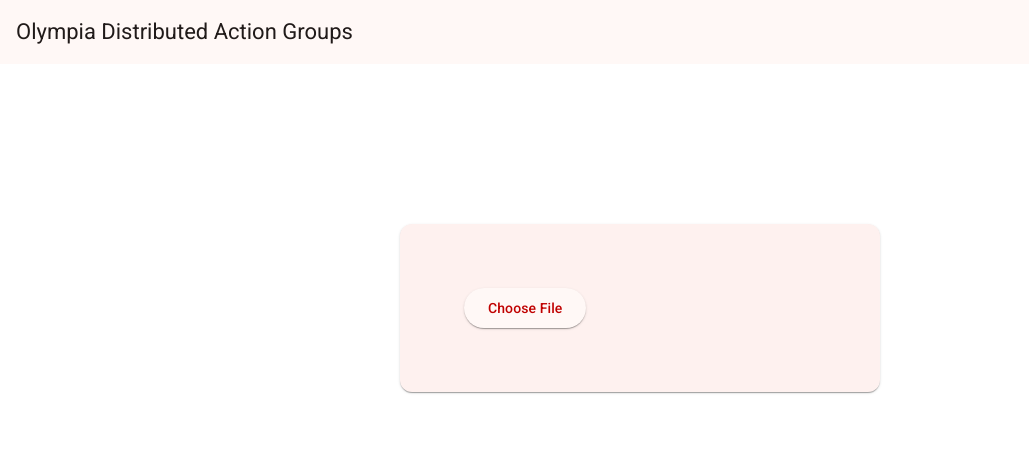
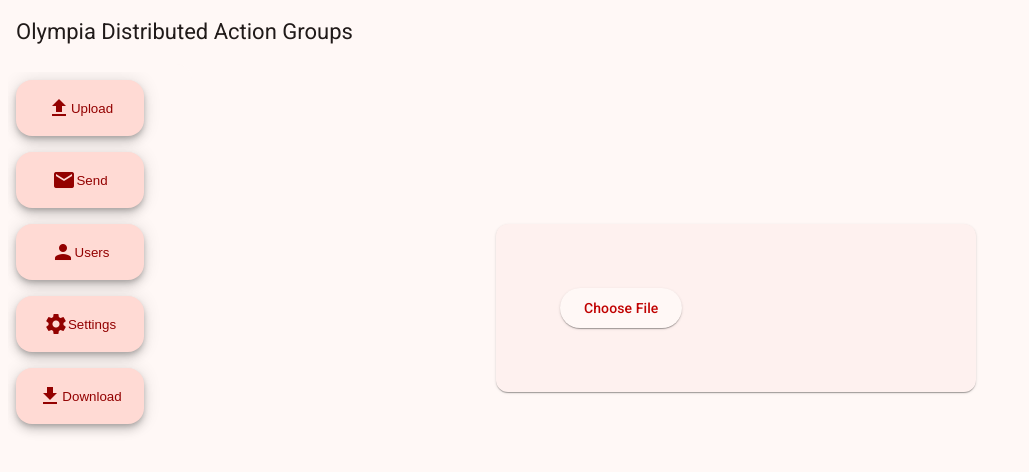
Before and after one commit to GansterB/oly-distributed-action-groups, an Angular app: page / in a window 1280 px wide. Shown: the top 472 px of the page, without its empty margins (0-1029 px from the left). Built offline with nearby package versions, Linux system fonts and the light colour scheme.

Commit message:
side nav and site layout

```diff
--- a/src/app/app.component.html
+++ b/src/app/app.component.html
@@ -1,5 +1,27 @@
-<mat-toolbar class="toolbar">
-  <span>Olympia Distributed Action Groups</span>
-</mat-toolbar>
-
-<router-outlet>
+<div class="box">
+  <mat-toolbar class="toolbar">
+    <span>Olympia Distributed Action Groups</span>
+  </mat-toolbar>
+  <mat-sidenav-container class="row content">
+    <mat-sidenav opened mode="side" class="side-nav">
+      <button mat-fab class="page-link">
+        <mat-icon>upload</mat-icon>Upload
+      </button>
+      <button mat-fab class="page-link">
+        <mat-icon>mail</mat-icon>Send
+      </button>
+      <button mat-fab class="page-link">
+        <mat-icon>person</mat-icon>Users
+      </button>
+      <button mat-fab class="page-link">
+        <mat-icon>settings</mat-icon>Settings
+      </button>
+      <button mat-fab class="page-link">
+        <mat-icon>download</mat-icon>Download
+      </button>
+    </mat-sidenav>
+    <mat-sidenav-content>
+      <router-outlet />
+    </mat-sidenav-content>
+  </mat-sidenav-container>
+</div>
--- a/src/app/app.component.scss
+++ b/src/app/app.component.scss
@@ -0,0 +1,20 @@
+.box {
+  display: flex;
+  flex-flow: column;
+  height: 100%;
+}
+
+.box .row.content {
+  flex: 1 1 auto;
+}
+
+.side-nav {
+  width: 12rem;
+  padding: 0.5rem;
+}
+
+.page-link {
+  padding: 0.5rem;
+  margin: 0.5rem;
+  width: 8rem;
+}
```
Also changed, not shown: src/app/app.component.ts (+6 -2 lines).
